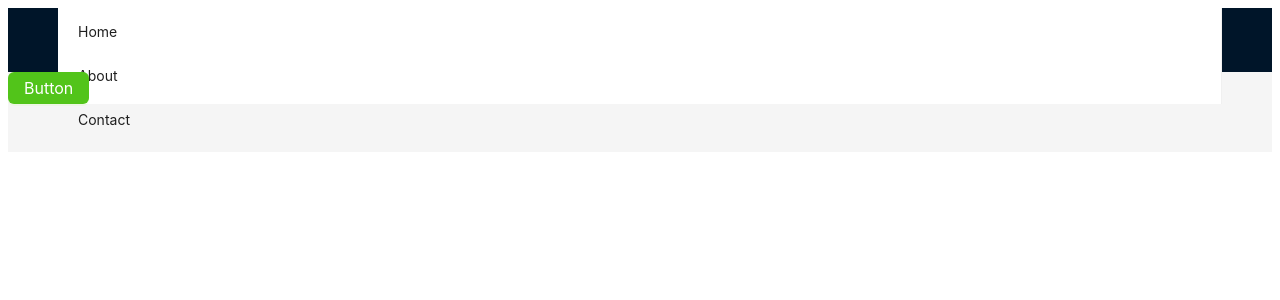
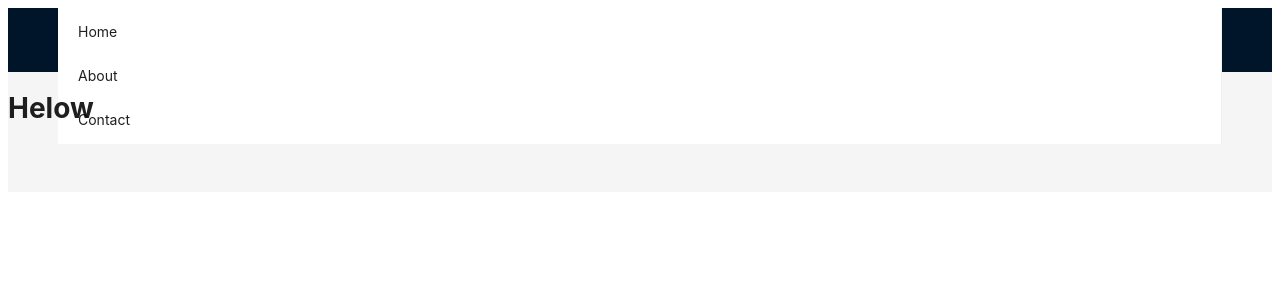
Before and after one commit to lunwingkit/nextjs-app-routing, a Next.js app: page / in a window 1280 px wide. Shown: the top 300 px of the page. Built offline with nearby package versions, Linux system fonts and the light colour scheme.

Commit message:
no message

```diff
--- a/src/app/page.tsx
+++ b/src/app/page.tsx
@@ -2,12 +2,11 @@ import React from 'react';
 import { Button, ConfigProvider } from 'antd';
 
 import theme from '@/theme/themeConfig'
+import About from './about/page';
 
 const HomePage = () => (
   <ConfigProvider theme={theme}>
-    <div className="App">
-      <Button type="primary">Button</Button>
-    </div>
+    <About/>
   </ConfigProvider>
 );
 
```
